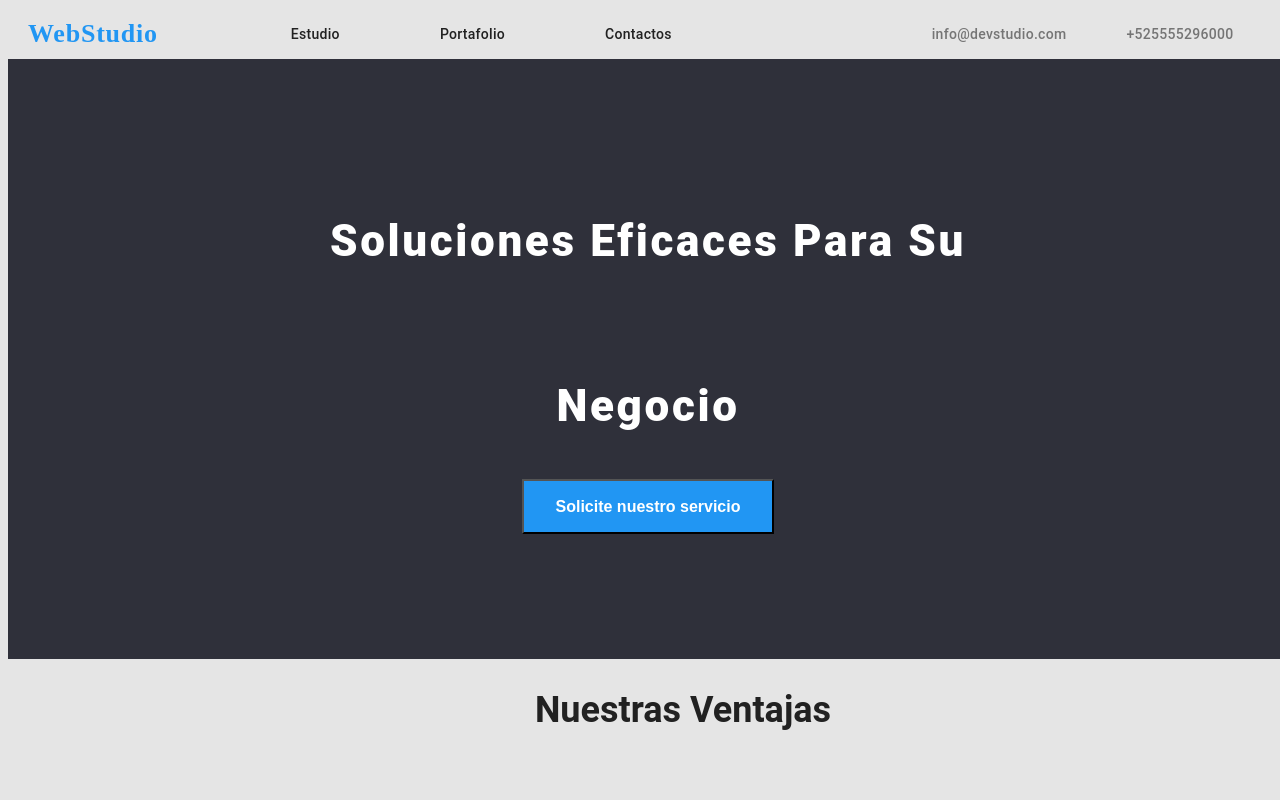
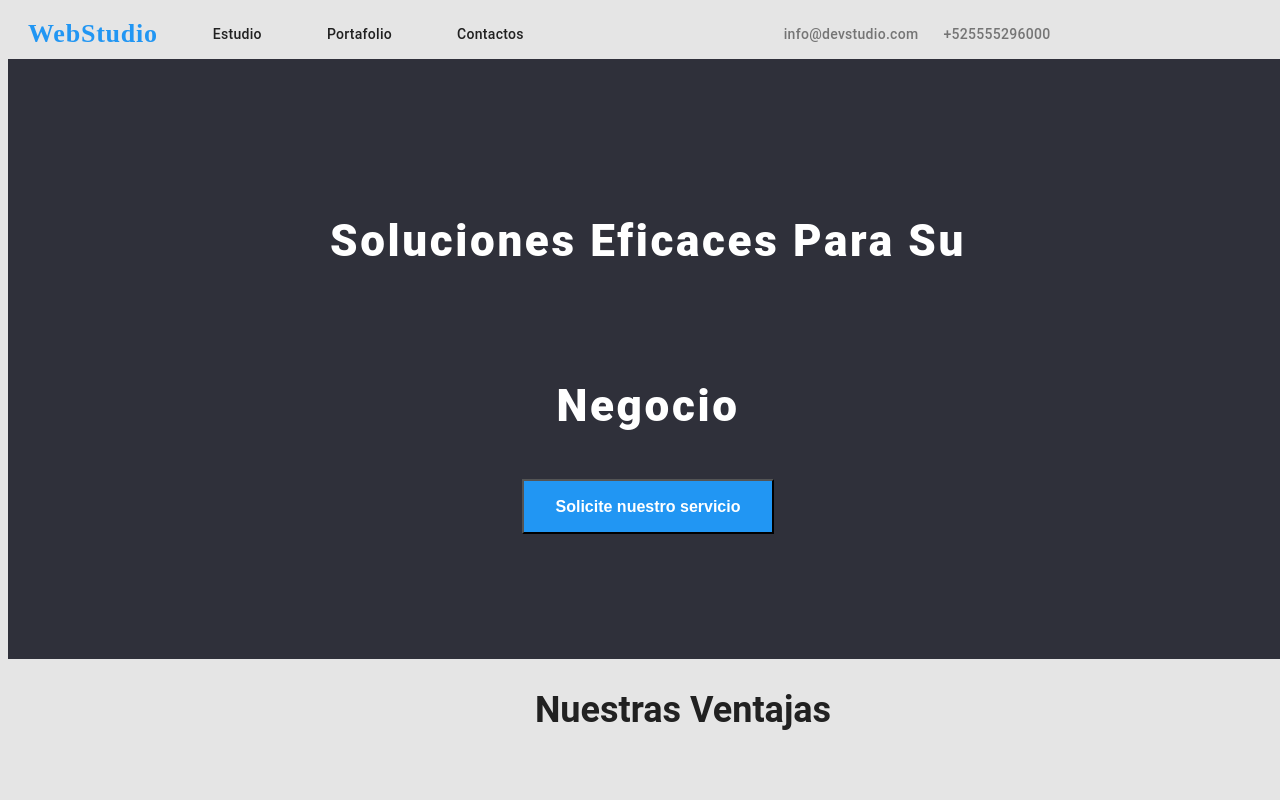
Before and after one commit to NelsonJurado/goit-markup-hw-03, a plain HTML site: page index.html in a window 1280 px wide. Shown: the top 800 px of the page. Drawn offline with Linux system fonts and the light colour scheme.

Commit message:
Add files via upload

```diff
--- a/index.html
+++ b/index.html
@@ -13,10 +13,10 @@
         <nav>
             <a class="nav-link" href="/index.html">WebStudio</a>
             <ul class="nav-buttons">
-                <li><a type="button" class="button-header" href="#" style="margin-left: 93px; margin-right: 50px;">Estudio</a></li>
-                <li><a type="button" class="button-header" href="./portafolio.html" style="margin-right: 50px;">Portafolio</a></li>
+                <li><a type="button" class="button-header" href="#" style="margin-left: 15px; margin-right: 15px;">Estudio</a></li>
+                <li><a type="button" class="button-header" href="./portafolio.html" style="margin-right: 15px;">Portafolio</a></li>
                 <li><a type="button" class="button-header" href="#" style="margin-right: 250px;">Contactos</a></li>
-                <li><a href="mailto:info@devstudio.com" class="button-edit" style="margin-right: 50px;">info@devstudio.com</a></li>
+                <li><a href="mailto:info@devstudio.com" class="button-edit" style="margin-right: 15px;">info@devstudio.com</a></li>
                 <li><a href="tel:+525555296000" class="button-edit" style="width: 118px;">+525555296000</a></li>
             </ul>
         </nav>
```
Also changed, not shown: 1 other file.
